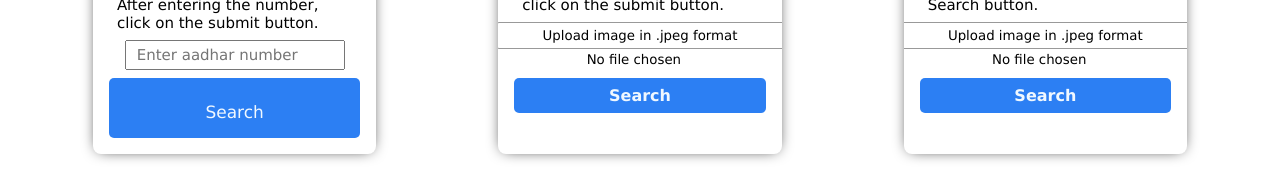
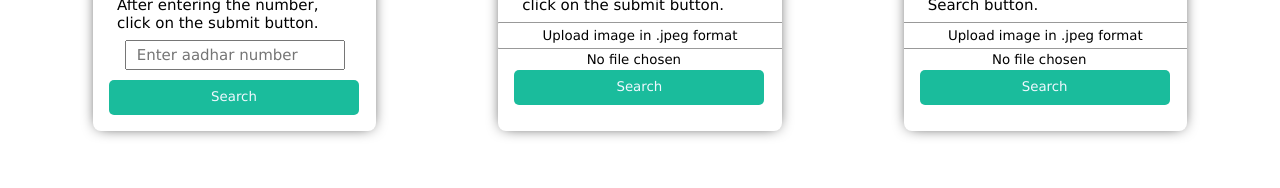
Before and after one commit to DakshDudeja/MajorProject, a React (Create React App) app in the folder client3/: page /search in a window 1280 px wide. Shown: the part 465-653 px from the top of the page. Built offline with nearby package versions, Linux system fonts and the light colour scheme.

Commit message:
Search button updated

```diff
--- a/client3/src/SearchOption.css
+++ b/client3/src/SearchOption.css
@@ -70,6 +70,7 @@
     height: 30px;
     width: 220px;
     font-size: 15px;
+    margin-bottom: 10px;
 }
 .card .card-file-btn input[type='file']::-webkit-file-upload-button {
     visibility: hidden;
@@ -97,13 +98,16 @@ input::-webkit-inner-spin-button {
 .card .card-submit-btn{
     display: flex;
     justify-content: center;
-    margin-top: 0.5rem;
-    width: auto;
+    /* margin-top: 1rem; */
+    width: 250px;
+    height: 35px;
     color: aliceblue;
-    padding: 8px 0px;
+    padding: 9px 0px;
+    border: none;
     border-radius: 5px;
-    background-color: rgb(44, 127, 243);
+    background-color: #1abc9c;
 }
+
 .card .card-submit-btn:hover{
     cursor: pointer;
     background-color: rgba(4, 4, 160, 0.742);
--- a/client3/src/SearchOption.js
+++ b/client3/src/SearchOption.js
@@ -68,9 +68,8 @@ console.log(props)
             <div className='card-file-btn'>
               <input onChange={(event)=>setaadhar(event.target.value)} type='number' placeholder='Enter aadhar number'></input>
             </div>
-            <div className='card-submit-btn'>
-              <button onClick={searchbyno}>Search</button>
-            </div>
+              <button className='card-submit-btn' onClick={searchbyno}>Search</button>
+
           </div>
         </div>
         <div className='card'>
@@ -87,9 +86,8 @@ console.log(props)
             <div className='card-file-btn'>
               <input onChange={(event)=>biometricSearch(event)} type='file'></input>
             </div>
-            <div className='card-submit-btn'>
-              <h4>Search</h4>
-            </div>
+              <button className='card-submit-btn'>Search</button>
+
           </div>
         </div>
         <div className='card'>
@@ -106,9 +104,9 @@ console.log(props)
             <div className='card-file-btn'>
               <input type='file'></input>
             </div>
-            <div className='card-submit-btn'>
-              <h4>Search</h4>
-            </div>
+
+              <button className='card-submit-btn'>Search</button>
+
           </div>
         </div>
       </div>
```
